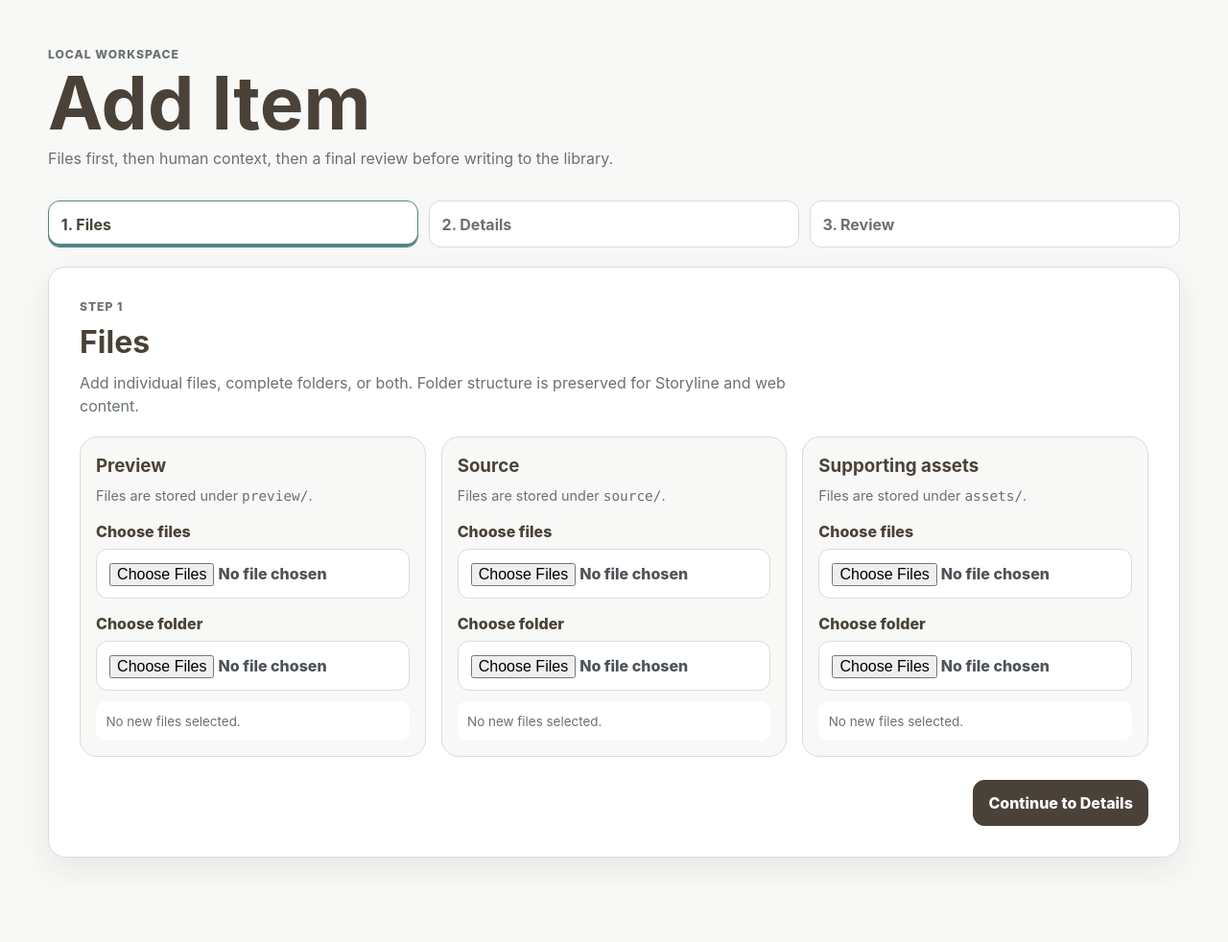
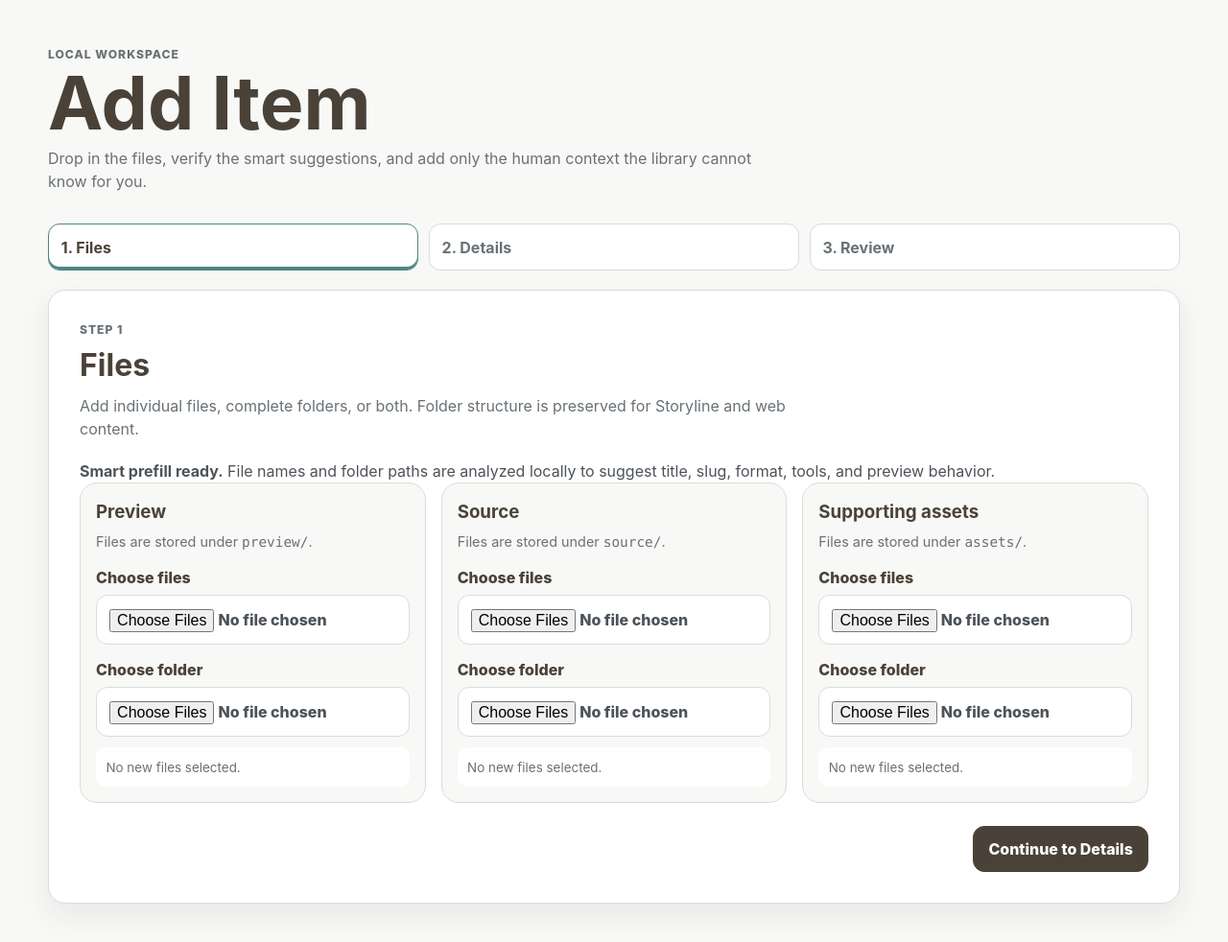
Before and after one commit to Reeder-design/id-content-library, a Flask app: page /add in a window 1280 px wide. Shown: the part 73-1055 px from the top of the page at 96% size. Before the commit the page ends 969 px from the top, so only its background shows below. Run offline with Flask 3, Linux system fonts and the light colour scheme; some libraries are stand-ins or nearby versions.

Commit message:
Upgrade item form with smart suggestions and advanced details

```diff
--- a/library-manager/templates/item-form.html
+++ b/library-manager/templates/item-form.html
@@ -2,14 +2,18 @@
 <% block title %><% if mode == 'edit' %>Edit Item<% else %>Add Item<% endif %> | Library Manager<% endblock %>
 <% block content %>
 <section class="page-heading compact">
-  <div><p class="eyebrow">Local workspace</p><h1><% if mode == 'edit' %>Edit Item<% else %>Add Item<% endif %></h1><p>Files first, then human context, then a final review before writing to the library.</p></div>
+  <div><p class="eyebrow">Local workspace</p><h1><% if mode == 'edit' %>Edit Item<% else %>Add Item<% endif %></h1><p>Drop in the files, verify the smart suggestions, and add only the human context the library cannot know for you.</p></div>
 </section>
-<form class="manager-form" method="post" enctype="multipart/form-data" data-manager-form>
+<form class="manager-form" method="post" enctype="multipart/form-data" data-manager-form data-mode="[[ mode ]]">
   <input type="hidden" name="csrf_token" value="[[ csrf_token() ]]">
   <ol class="stepper" aria-label="Item workflow"><li class="active" data-step-label="1">1. Files</li><li data-step-label="2">2. Details</li><li data-step-label="3">3. Review</li></ol>
 
   <section class="form-step active" data-step="1">
     <div class="section-heading"><p class="eyebrow">Step 1</p><h2>Files</h2><p>Add individual files, complete folders, or both. Folder structure is preserved for Storyline and web content.</p></div>
+    <div class="smart-prefill-banner" data-smart-prefill-status>
+      <strong>Smart prefill ready.</strong>
+      <span>File names and folder paths are analyzed locally to suggest title, slug, format, tools, and preview behavior.</span>
+    </div>
     <div class="upload-grid">
       <% for area, label in [('preview','Preview'),('source','Source'),('assets','Supporting assets')] %>
       <div class="upload-card">
@@ -25,30 +29,52 @@
   </section>
 
   <section class="form-step" data-step="2">
-    <div class="section-heading"><p class="eyebrow">Step 2</p><h2>Details</h2><p>Describe what the item is. Smart detection and prefill arrive in Phase 6.</p></div>
+    <div class="section-heading"><p class="eyebrow">Step 2</p><h2>Details</h2><p>Smart fields are suggestions, not rules. Anything you manually change becomes authoritative and will not be overwritten by later file selections.</p></div>
     <div class="form-grid">
-      <label class="span-2">Title<input required name="title" value="[[ item.get('title','') ]]"></label>
-      <label>Slug<input required name="slug" value="[[ item.get('slug','') ]]" pattern="[a-z0-9]+(?:-[a-z0-9]+)*" <% if mode == 'edit' %>readonly<% endif %>><small><% if mode == 'edit' %>Stable URL identifier; locked during normal editing.<% else %>Lowercase letters, numbers, and hyphens.<% endif %></small></label>
-      <label>Created<input required type="date" name="created" value="[[ item.get('created','') ]]"></label>
-      <label class="span-2">Summary<textarea required name="summary" rows="3">[[ item.get('summary','') ]]</textarea></label>
+      <label class="span-2">Title<input required name="title" value="[[ item.get('title','') ]]" data-smart-field="title"></label>
+      <label>Slug<input required name="slug" value="[[ item.get('slug','') ]]" pattern="[a-z0-9]+(?:-[a-z0-9]+)*" data-smart-field="slug" <% if mode == 'edit' %>readonly<% endif %>><small><% if mode == 'edit' %>Stable URL identifier; locked during normal editing.<% else %>Suggested automatically from the title; edit if needed.<% endif %></small></label>
+      <label>Preview type<select required name="preview_type" data-smart-field="preview_type"><option value="">Choose…</option><% for value in options.preview_types %><option value="[[ value ]]" <% if item.get('preview_type') == value %>selected<% endif %>>[[ value ]]</option><% endfor %></select></label>
+
+      <label class="span-2">Summary<textarea required name="summary" rows="3" placeholder="One sentence explaining what this is and what it helps someone do.">[[ item.get('summary','') ]]</textarea></label>
       <label>Content type<select required name="content_type"><option value="">Choose…</option><% for value in options.content_types %><option value="[[ value ]]" <% if item.get('content_type') == value %>selected<% endif %>>[[ value ]]</option><% endfor %></select></label>
-      <label>Format<input required name="format" list="format-suggestions" value="[[ item.get('format','') ]]"></label>
-      <label class="span-2">Tools<input required name="tools" value="<% if item.get('tools') is string %>[[ item.get('tools') ]]<% else %>[[ item.get('tools',[])|join(', ') ]]<% endif %>" placeholder="Articulate Storyline, JavaScript"><small>Comma-separated for Phase 5.</small></label>
-      <label class="span-2">Tags<input required name="tags" value="<% if item.get('tags') is string %>[[ item.get('tags') ]]<% else %>[[ item.get('tags',[])|join(', ') ]]<% endif %>" placeholder="branching, sales enablement, scenario"><small>Comma-separated for Phase 5.</small></label>
-      <label>Library status<select required name="library_status"><option value="">Choose…</option><% for value in options.library_statuses %><option value="[[ value ]]" <% if item.get('library_status') == value %>selected<% endif %>>[[ value ]]</option><% endfor %></select></label>
-      <label>Preview type<select required name="preview_type"><option value="">Choose…</option><% for value in options.preview_types %><option value="[[ value ]]" <% if item.get('preview_type') == value %>selected<% endif %>>[[ value ]]</option><% endfor %></select></label>
-      <label>Portfolio status<select name="portfolio_status"><option value="">Not set</option><% for value in options.portfolio_statuses %><option value="[[ value ]]" <% if item.get('portfolio_status') == value %>selected<% endif %>>[[ value ]]</option><% endfor %></select></label>
-      <label>Updated<input type="date" name="updated" value="[[ item.get('updated','') ]]"></label>
-      <label class="span-2">Other label<input name="other_label" value="[[ item.get('other_label','') ]]"><small>Required only when a controlled field uses Other.</small></label>
-      <label class="span-2">Thumbnail path<input name="thumbnail" value="[[ item.get('thumbnail','') ]]" placeholder="assets/thumbnail.png"></label>
-      <label class="span-2">Usage notes<textarea name="usage_notes" rows="4">[[ item.get('usage_notes','') ]]</textarea></label>
+      <label>Format<input required name="format" list="format-suggestions" value="[[ item.get('format','') ]]" data-smart-field="format"></label>
+
+      <div class="span-2 field-group">
+        <label>Tools<input required name="tools" value="<% if item.get('tools') is string %>[[ item.get('tools') ]]<% else %>[[ item.get('tools',[])|join(', ') ]]<% endif %>" placeholder="Articulate Storyline, JavaScript" data-smart-field="tools"><small>Type anything, or tap common tools below.</small></label>
+        <div class="choice-chips" data-chip-target="tools">
+          <% for value in suggestions.tools %><button type="button" class="choice-chip" data-chip-value="[[ value ]]">[[ value ]]</button><% endfor %>
+        </div>
+      </div>
+
+      <div class="span-2 field-group">
+        <label>Tags<input required name="tags" value="<% if item.get('tags') is string %>[[ item.get('tags') ]]<% else %>[[ item.get('tags',[])|join(', ') ]]<% endif %>" placeholder="branching, sales enablement, scenario"><small>Previously used tags become reusable quick-select chips.</small></label>
+        <% if suggestions.tags %>
+        <div class="choice-chips" data-chip-target="tags">
+          <% for value in suggestions.tags %><button type="button" class="choice-chip" data-chip-value="[[ value ]]">[[ value ]]</button><% endfor %>
+        </div>
+        <% endif %>
+      </div>
     </div>
+
+    <details class="advanced-details" data-advanced-details>
+      <summary><span>Advanced Details</span><small>Dates, status, portfolio relationship, custom labels, thumbnails, and usage notes</small></summary>
+      <div class="form-grid advanced-grid">
+        <label>Created<input required type="date" name="created" value="[[ item.get('created','') ]]"></label>
+        <label>Library status<select required name="library_status"><option value="">Choose…</option><% for value in options.library_statuses %><option value="[[ value ]]" <% if item.get('library_status') == value %>selected<% endif %>>[[ value ]]</option><% endfor %></select></label>
+        <label>Portfolio status<select name="portfolio_status"><option value="">Not set</option><% for value in options.portfolio_statuses %><option value="[[ value ]]" <% if item.get('portfolio_status') == value %>selected<% endif %>>[[ value ]]</option><% endfor %></select></label>
+        <label>Updated<input type="date" name="updated" value="[[ item.get('updated','') ]]"></label>
+        <label class="span-2">Other label<input name="other_label" value="[[ item.get('other_label','') ]]" ><small>Required only when a controlled field uses Other.</small></label>
+        <label class="span-2">Thumbnail path<input name="thumbnail" value="[[ item.get('thumbnail','') ]]" placeholder="assets/thumbnail.png"></label>
+        <label class="span-2">Usage notes<textarea name="usage_notes" rows="4">[[ item.get('usage_notes','') ]]</textarea></label>
+      </div>
+    </details>
+
     <datalist id="format-suggestions"><% for value in options.format_suggestions %><option value="[[ value ]]"></option><% endfor %></datalist>
     <div class="step-actions"><button type="button" class="button secondary" data-prev-step>Back</button><button type="button" class="button" data-next-step>Review Item</button></div>
   </section>
 
   <section class="form-step" data-step="3">
-    <div class="section-heading"><p class="eyebrow">Step 3</p><h2>Review</h2><p>This confirms the save inputs. Generated pre-publish preview is part of Phase 7.</p></div>
+    <div class="section-heading"><p class="eyebrow">Step 3</p><h2>Review</h2><p>Confirm the metadata and detected behavior before saving. Generated pre-publish preview remains Phase 7.</p></div>
     <div class="review-card"><dl><div><dt>Title</dt><dd data-review="title">—</dd></div><div><dt>Slug</dt><dd data-review="slug">—</dd></div><div><dt>Content type</dt><dd data-review="content_type">—</dd></div><div><dt>Format</dt><dd data-review="format">—</dd></div><div><dt>Tools</dt><dd data-review="tools">—</dd></div><div><dt>Tags</dt><dd data-review="tags">—</dd></div><div><dt>Status</dt><dd data-review="library_status">—</dd></div><div><dt>Preview type</dt><dd data-review="preview_type">—</dd></div></dl></div>
     <p class="public-safe-note"><strong>Public-safe boundary:</strong> everything written here belongs in the public repository. Do not add confidential or unsanitized material.</p>
     <div class="step-actions"><button type="button" class="button secondary" data-prev-step>Back</button><button type="submit" class="button"><% if mode == 'edit' %>Save Changes<% else %>Add to Library<% endif %></button></div>
```
